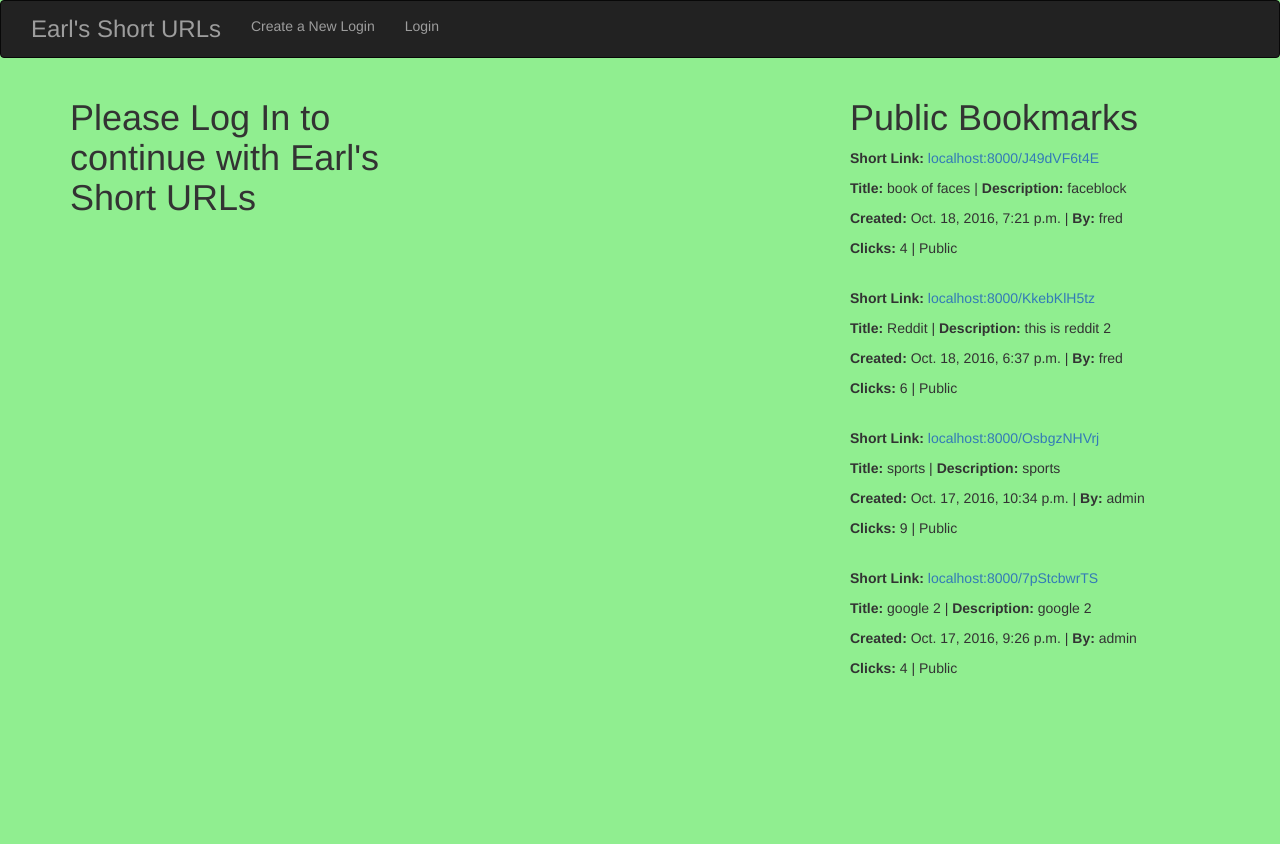
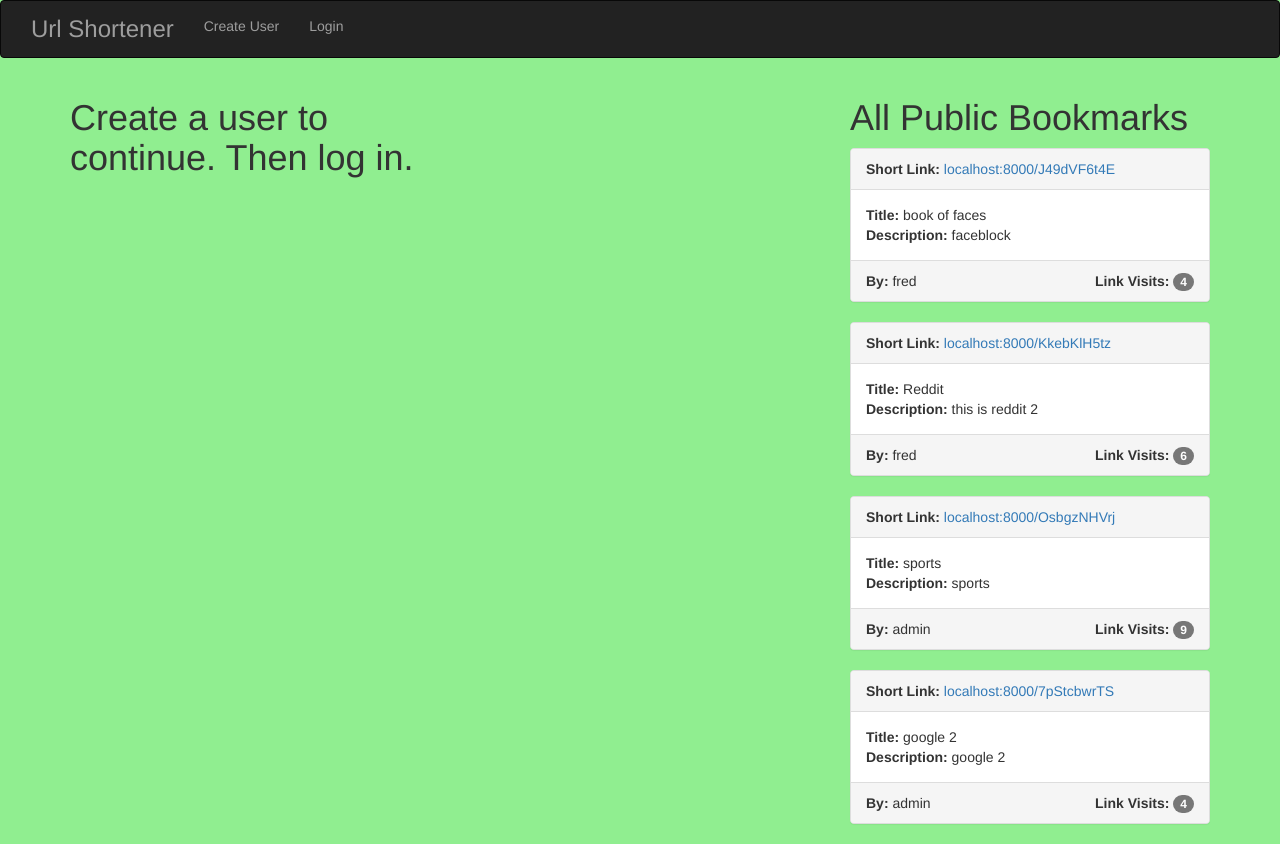
Before and after one commit to tdhuynh/url_shortener, a Django app: page / in a window 1280 px wide. Before the commit the page ends 676 px from the top, so only its background shows below. Run offline with Django 3.2, Linux system fonts and the light colour scheme; data comes from the database, SQL or seed files in the repository; both versions use the stored data as it was after the commit; some libraries are stand-ins or nearby versions.

Commit message:
added more css

```diff
--- a/url_shortener/templates/base.html
+++ b/url_shortener/templates/base.html
@@ -3,7 +3,7 @@
 <html>
     <head>
         <meta charset="utf-8">
-        <title>Shawten' ur URL</title>
+        <title>URL Shortener</title>
         <link rel="stylesheet" href="{% static 'css/bootstrap.css' %}" media="screen" title="no title">
         <style media="screen">
             body {
@@ -15,8 +15,8 @@
         <nav class="navbar navbar-inverse">
             <div class="container-fluid">
                 <div class="nav navbar-nav">
-                    <h3 class="navbar-text">Earl's Short URLs</h3>
-                    <li><a href="{% url 'user_create_view' %}">Create a New Login</a></li>
+                    <h3 class="navbar-text">Url Shortener</h3>
+                    <li><a href="{% url 'user_create_view' %}">Create User</a></li>
                       {% if not request.user.is_authenticated %}
                           <li><a href="{% url 'login' %}">Login</a></li>
                           {% else %}
--- a/url_shortener/templates/short_app/bookmark_form.html
+++ b/url_shortener/templates/short_app/bookmark_form.html
@@ -9,68 +9,77 @@
 
           <div class="panel panel-default">
             <div class="panel-heading">
-                    <h3 class="panel-title">Give Earl your URL</h3>
+                <h3 class="panel-title">Create a Short Link</h3>
             </div>
              <div class="panel-body">
               <form class="" action="" method="post">
                 {% csrf_token %}
                 {{ form.as_p }}
-                        <input type="submit" name="" value="Shorty Up">
+                <input class="btn btn-default" type="submit" name="" value="Submit">
               </form>
             </div>
         </div>
       </div>
+
       <div class="col-md-6">
         <h1>Your Bookmarks</h1>
           {% for bookmark in bookmark_list %}
             {% if bookmark.user == user %}
-                        <p>
-                            <b>Short Link:</b> <a href="{% url 'short_view' bookmark.short_url %}">localhost:8000/{{ bookmark.short_url }}</a>
-                        </p>
-                        <p>
-                            <b>Title: </b> {{ bookmark }} |
+            <div class="panel panel-default">
+              <div class="panel-heading">
+                <b>Short Link:</b>
+                <a href="{% url 'short_view' bookmark.short_url %}">localhost:8000/{{ bookmark.short_url }}</a>
+              </div>
+              <div class="panel-body">
+                <b>Title: </b> {{ bookmark }}
+                <br>
                 <b>Description: </b> {{ bookmark.description }}
-                        </p>
-                        <p>
-                            <b>Created: </b> {{ bookmark.created }} |
-                            <b>By:</b> {{ bookmark.user }}
-                        </p>
-                        <p>
-                            <b>Clicks:</b> {{ bookmark.click_count }} |
+              </div>
+              <div class="panel-footer">
+                <b>By:</b> {{ bookmark.user }} |
                 {% if bookmark.user.id == user.id %}
                   <a href="{% url 'bookmark_update_view' bookmark.id %}">Edit</a>
                   {% else %}
                     Public Link
                 {% endif %}
-                        </p>
+                <div class="pull-right">
+                  <b class=>Link Visits:</b>
+                  <span class="badge">{{ bookmark.click_count }}</span>
+                </div>
+
+              </div>
+            </div>
             {% endif %}
-                    <br><br>
           {% endfor %}
           {% else %}
-                <h1>Please Log In to continue with Earl's Short URLs</h1>
+              <h1>Create a user to continue. Then log in.</h1>
       {% endif %}
     </div>
     </div>
   </div>
 
   <div class="col-md-4">
-        <h1>Public Bookmarks</h1>
+    <h1>All Public Bookmarks</h1>
       {% for bookmark in bookmark_list %}
         {% if bookmark.private == False %}
-                <p>
-                    <b>Short Link:</b> <a href="{% url 'short_view' bookmark.short_url %}">localhost:8000/{{ bookmark.short_url }}</a>
-                </p>
-                <p>
-                    <b>Title: </b> {{ bookmark }} |
+        <div class="panel panel-default">
+          <div class="panel-heading">
+            <b>Short Link:</b>
+            <a href="{% url 'short_view' bookmark.short_url %}">localhost:8000/{{ bookmark.short_url }}</a>
+          </div>
+          <div class="panel-body">
+            <b>Title: </b> {{ bookmark }}
+            <br>
             <b>Description: </b> {{ bookmark.description }}
-                </p>
-                <p>
-                    <b>Created: </b> {{ bookmark.created }} |
+          </div>
+          <div class="panel-footer">
             <b>By:</b> {{ bookmark.user }}
-                </p>
-                <p>
-                    <b>Clicks:</b> {{ bookmark.click_count }} | Public
-                <br><br>
+            <div class="pull-right">
+              <b class=>Link Visits:</b>
+              <span class="badge">{{ bookmark.click_count }}</span>
+            </div>
+          </div>
+        </div>
         {% endif %}
       {% endfor %}
   </div>
```
Also changed, not shown: url_shortener/db.sqlite3, url_shortener/short_app/static/cat.jpg (added). Lines whose indentation alone changed are shown as unchanged.
